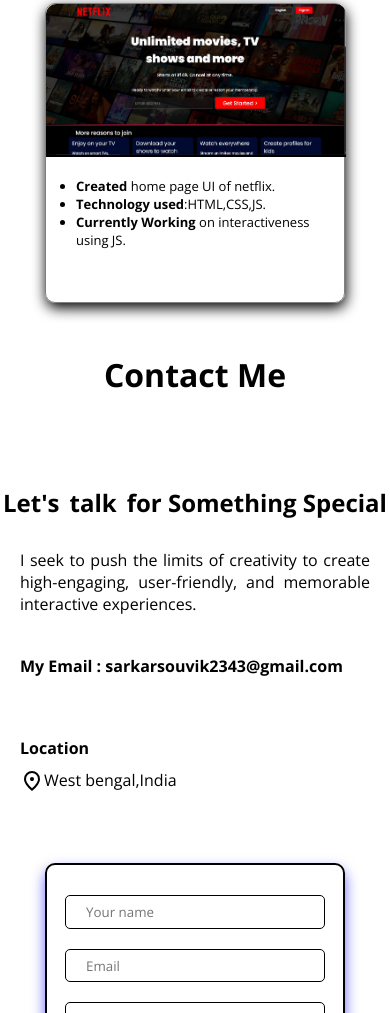
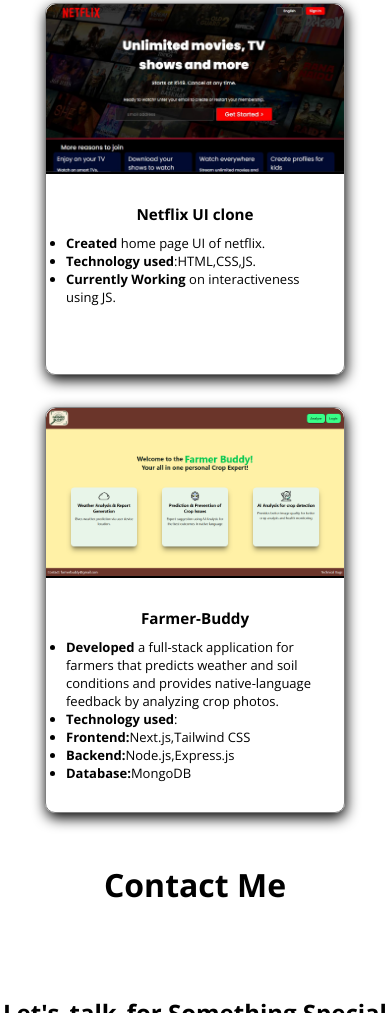
Before and after one commit to Souvik2857/portfolio-souvik, a plain HTML site: page index.html in a window 390 px wide. Shown: the part 3792-4805 px from the top of the page. Drawn offline with nearby package versions, Linux system fonts and the light colour scheme.

Commit message:
Add Farmer-Buddy project details and image to portfolio

```diff
--- a/index.html
+++ b/index.html
@@ -200,7 +200,8 @@
                 <div class="overlay"></div>
                 <img class="project-img" src="assets\projects-assets\netflix-img.jpg" alt="netflix-image">
                 <div class="project-discription">
-                    <ul>
+                    <h3>Netflix UI clone</h3>
+                    <ul class="features">
                         <li><b>Created</b> home page UI of netflix.</li>
                         <li><b>Technology used</b>:HTML,CSS,JS.</li>
                         <li><b>Currently Working</b> on interactiveness using JS.</li>
@@ -210,6 +211,27 @@
                     <a class="project-link" href="https://pixelplex-souvik.netlify.app/" target="_blank"><img
                             src="assets\projects-assets\netflix-link.svg" alt="link"></a>
                     <a class="github-link" href="https://github.com/Souvik2857/Netflix-ui-clone.git"
+                        target="_blank"><img src="assets\links-logo\gitHub.svg" alt="github"></a>
+                </div>
+
+            </div>
+            <div class="project">
+                <div class="overlay"></div>
+                <img class="project-img" src="assets\projects-assets\farmer-buddy-pic.png" alt="netflix-image">
+                <div class="project-discription">
+                    <h3>Farmer-Buddy</h3>
+                    <ul class="features">
+                        <li><b>Developed</b>  a full-stack application for farmers that predicts weather and soil conditions and provides native-language feedback by analyzing crop photos.</li>
+                        <li><b>Technology used</b>:</li>
+                        <li><b>Frontend:</b>Next.js,Tailwind CSS</li>
+                        <li><b>Backend:</b>Node.js,Express.js</li>
+                        <li><b>Database:</b>MongoDB</li>
+                    </ul>
+                </div>
+                <div class="project-links">
+                    <a class="project-link" href="https://farmer-buddy-peach.vercel.app/" target="_blank"><img
+                            src="assets\projects-assets\netflix-link.svg" alt="link"></a>
+                    <a class="github-link" href="https://github.com/Souvik2857/Farmer-Buddy.git"
                         target="_blank"><img src="assets\links-logo\gitHub.svg" alt="github"></a>
                 </div>
 
--- a/styles/media.css
+++ b/styles/media.css
@@ -5,7 +5,12 @@
         justify-content: center;
         align-items: center;
     }
-
+    .projects-summary{
+        display: flex;
+        flex-direction: column;
+        align-items: center;
+        gap: 40px;
+    }
     .popup {
         left: 32%;
         top: 33%;
@@ -124,13 +129,22 @@
         display: flex;
         align-items: center;
         justify-content: center;
-        gap: 50px;
+        gap: 40px;
+        padding: 0 16px;
+        box-sizing: border-box;
     }
 
     .project-links {
         position: absolute;
-        top: 77%;
-        left: 27%;
+        bottom: 8%;
+        left: 50%;
+        transform: translateX(-50%);
+        opacity: 0;
+        z-index: 3;
+    }
+
+    .project:hover .project-links {
+        transform: translate(-50%, -40px);
     }
 
     .my-contact-description>h2 {
@@ -275,18 +289,21 @@
     }
 
     .project {
-        height: 300px;
+        height: auto;
         width: 300px;
+        max-width: calc(100vw - 32px);
     }
 
     .project-img {
-        width: 300px;
+        width: 100%;
+        height: 170px;
     }
 
     .project-discription {
-        width: 300px;
-        height: 200px;
-        padding: 0px 30px;
+        width: 100%;
+        height: auto;
+        min-height: 180px;
+        padding: 10px 20px 20px;
         font-size: 13px;
     }
 
@@ -308,7 +325,7 @@
         display: flex;
         align-items: center;
         justify-content: center;
-        gap: 50px;
+        gap: 32px;
     }
 
     .skills>p {
--- a/styles/style.css
+++ b/styles/style.css
@@ -623,19 +623,27 @@ h3 {
 
 .projects-summary {
     display: flex;
-    align-items: center;
+    align-items: stretch;
+    justify-content: center;
     gap: 50px;
+    flex-wrap: wrap;
 }
-
+.project-discription>h3{
+    text-align: center;
+    margin-bottom: 10px;
+}
 .project {
     display: flex;
     position: relative;
     gap: 20px;
     flex-direction: column;
-    margin: 0px 100px;
+    width: 350px;
+    max-width: calc(100% - 32px);
+    margin: 0;
     border: 1px solid grey;
     border-radius: 10px;
     box-shadow: 1px 5px 14px 0px;
+    overflow: hidden;
 }
 
 .overlay {
@@ -654,7 +662,10 @@ h3 {
 }
 
 .project-img {
-    width: 350px;
+    width: 100%;
+    height: 200px;
+    object-fit: cover;
+    display: block;
     border-top-left-radius: 10px;
     border-top-right-radius: 10px;
     border: none;
@@ -669,12 +680,17 @@ h3 {
 }
 
 .project-discription {
-    width: 350px;
-    height: 200px;
+    width: 100%;
+    flex: 1;
+    min-height: 200px;
+    height: auto;
     padding: 0px 30px;
     font-family: var(--primary-font);
+    box-sizing: border-box;
 }
-
+.features{
+    margin-bottom: 10px;
+}
 .project-links {
     position: absolute;
     display: flex;
```
Also changed, not shown: assets/projects-assets/farmer-buddy-pic.png (added).
